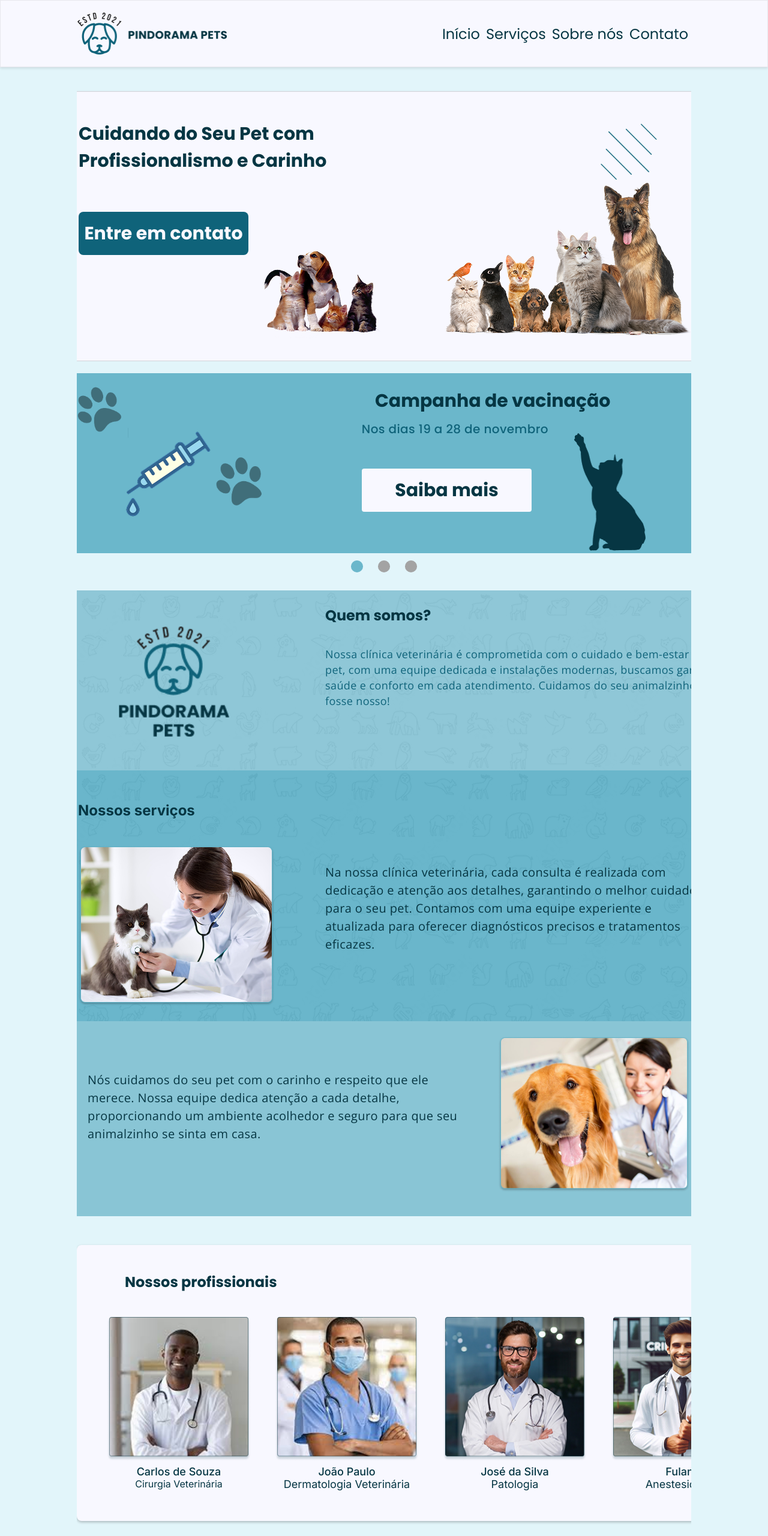
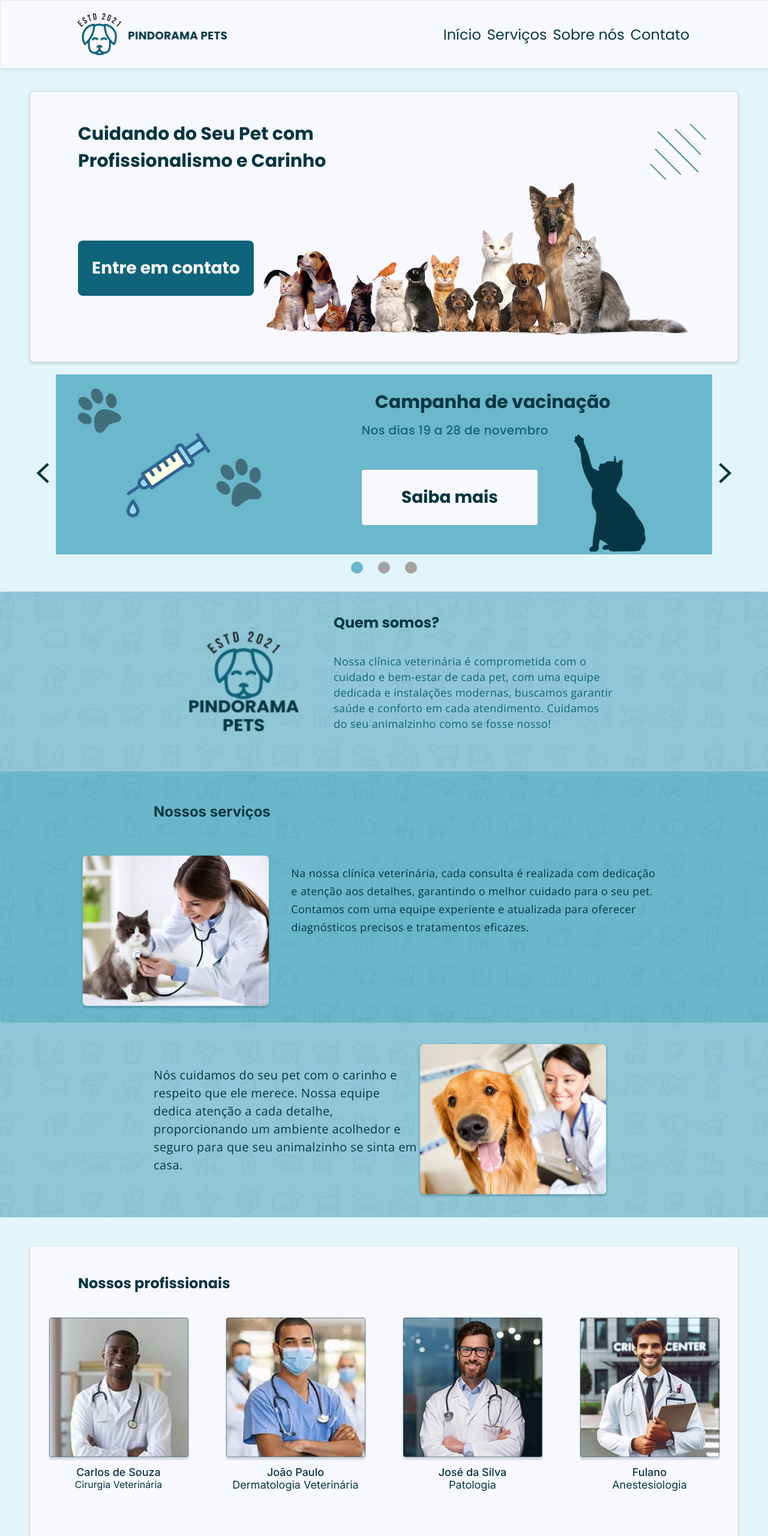
Before and after one commit to danielchien2024/projeto-Trainee-2025.01, a plain HTML site: page index.html in a window 1280 px wide. Shown: the top 2560 px of the page at 60% size. Drawn offline with nearby package versions, Linux system fonts and the light colour scheme.

Commit message:
atualização

```diff
--- a/css/banner-central.css
+++ b/css/banner-central.css
@@ -2,76 +2,66 @@
   position: relative;
   display: flex;
   justify-self: center;
-  justify-content: space-between;
-  width: 73.75rem;
+  width: 100%;
+  max-width: 73.75rem;
   height: 28.125rem;
-  flex: 1;
   border-radius: 0.5rem;
   margin-top: 9.5rem;
   border: 1px solid rgba(0, 0, 0, 0.15);
   background: #f8f8ff;
   box-shadow: 0px 2px 4px 0px rgba(0, 0, 0, 0.15);
 }
-
-#container-texto {
-  flex-basis: 40%;
+#bannercentral .container {
+  width: 86.45%;
+  display: grid;
+  grid-template-columns: 1fr 1fr 1fr;
+  grid-template-rows: auto auto;
 }
 
-.botao {
-  text-decoration: none;
-  display: flex;
-  width: 17.6875rem;
-  height: 4.5rem;
-  padding: 0.625rem 0.3125rem;
-  justify-content: center;
-  align-items: center;
-  gap: 0.625rem;
-  flex-shrink: 0;
+#titulo-banner-central {
+  width: 100%;
+  max-width: 26.25rem;
+  padding-top: 3rem;
+  grid-column: 1/4;
+  color: #063643;
 }
 
 .btn-banner-central {
-  position: absolute;
-  left: 5rem;
-  bottom: 11rem;
+  grid-row: 2;
+
   border-radius: 0.5rem;
   background: #0f637a;
   color: #f8f8ff;
 }
 
-#titulo-banner-central {
-  position: absolute;
-  left: 5rem;
-  top: 3rem;
-  max-width: 26.25rem;
-  color: #063643;
+#animais {
+  position: relative;
+  grid-column: 2/4;
+  grid-row: 2;
 }
 
-#container-imagem {
-  flex-basis: 60%;
-}
-
-#animais1 {
+#animais #animais1 {
   position: absolute;
-  right: 5.44rem;
-  top: 9.44rem;
+  bottom: 2.72rem;
+  right: 8.31rem;
   width: 25rem;
   height: 15.9715rem;
   flex-shrink: 0;
 }
 
-#animais2 {
+#animais #animais2 {
   position: absolute;
-  left: 23.94rem;
-  top: 15.69rem;
+  bottom: 2.44rem;
+  right: 32.31rem;
   width: 12.5rem;
   height: 10rem;
   flex-shrink: 0;
 }
 
-#gatocinza {
+#animais #gatocinza {
   position: absolute;
-  left: 55rem;
-  top: 14.69rem;
+  bottom: 2.69rem;
+  right: 0;
   width: 13.75rem;
   height: 10.74331rem;
   flex-shrink: 0;
@@ -79,9 +69,27 @@
 
 #waveform {
   position: absolute;
-  left: 56.06rem;
   top: 0;
+  right: 0;
   width: 200px;
   height: 200px;
   flex-shrink: 0;
 }
+@media (max-width: 1150px) {
+  #animais #animais2 {
+    display: none;
+  }
+}
+@media (max-width: 950px) {
+  #animais #animais1 {
+    display: none;
+  }
+}
+@media (max-width: 600px) {
+  #bannercentral #waveform {
+    display: none;
+  }
+  #animais #gatocinza {
+    display: none;
+  }
+}
--- a/css/equipe.css
+++ b/css/equipe.css
@@ -1,51 +1,66 @@
 #nossos-profissionais {
   position: relative;
   margin: 3rem auto;
-  width: 73.75rem;
-  height: 28.75rem;
-  flex-shrink: 0;
+  max-width: 90%;
+  max-width: 73.75rem;
+  height: auto;
+  min-height: 28.75rem;
   border-radius: 0.5rem;
   background: #f8f8ff;
-  box-shadow: 0rem 0.125rem 0.25rem 0rem rgba(0, 0, 0, 0.25);
+  box-shadow: 0 0.125rem 0.25rem rgba(0, 0, 0, 0.25);
+  padding: 2.75rem 0;
 }
 
 #titulo-nossos-profissionais {
-  position: absolute;
-  left: 5rem;
-  top: 2.75rem;
   color: #063643;
-  font-weight: 700;
+  margin-bottom: 2.5rem;
+  padding-left: 5rem;
 }
 
 #medicos {
-  display: flex;
-  justify-content: center;
-  gap: 2.5rem;
-  position: absolute;
-  justify-items: center;
-  top: 7.5rem;
-  width: 73.75rem;
-  height: 21.25rem;
+  display: grid;
+  max-width: 100%;
+  grid-template-columns: repeat(4, 1fr); /* 4 por padrão */
+  height: 100%;
+}
+
+.medicos-individual {
+  text-align: center;
 }
 
 .foto-medico {
-  width: 15rem;
-  height: 15rem;
-  flex-shrink: 0;
+  width: 100%;
+  max-width: 15rem;
+  aspect-ratio: 1 / 1;
+  object-fit: cover;
   border-radius: 0.25rem;
+  margin: 0 auto;
 }
 
 .nome-medico {
-  display: flex;
-  justify-content: center;
   color: #063643;
   font-family: Inter;
   font-weight: 500;
 }
 
 .especializacao-medico {
-  display: flex;
-  justify-content: center;
+  font-family: Inter;
   color: #063643;
-  font-family: Inter;
 }
+/* Responsivo: 2 médicos por linha em telas menores */
+@media (max-width: 968px) {
+  #nossos-profissionais {
+    width: 80%;
+  }
+  #medicos {
+    grid-template-columns: repeat(2, 1fr);
+    gap: 1.5rem;
+  }
+  .foto-medico {
+    min-width: 10.375rem;
+    min-height: 10.375rem;
+  }
+}
+
+@media (max-width: 450px) {
+}
--- a/css/header.css
+++ b/css/header.css
@@ -2,6 +2,10 @@ nav {
   position: fixed;
   top: 0;
   width: 100%;
+  max-width: 120rem;
+  margin: 0 auto;
+  left: 0;
+  right: 0;
   height: 7rem;
   border: 1px solid rgba(85, 85, 85, 0.1);
   background: #f8f8ff;
@@ -13,6 +17,7 @@ nav {
 #conteudo-header {
   display: grid;
   grid-template-columns: auto auto;
+  justify-self: center;
   align-items: center;
   width: 100%;
   max-width: 73.75rem;
@@ -37,8 +42,9 @@ nav {
   #logo {
     display: none;
   }
-  #botoes-header {
-    justify-content: center;
+  #conteudo-header {
+    max-width: 100%; /* NOVO: faz o container ocupar toda a largura */
+    padding: 0 1rem; /* opcional: adiciona espaço nas laterais */
   }
 }
 .botaoheader {
--- a/css/quem-somos.css
+++ b/css/quem-somos.css
@@ -1,72 +1,77 @@
 #quadro_azul {
+  display: grid;
   justify-self: center;
   margin-top: 1.875rem;
-  width: 120rem;
+  width: 100%;
+  max-width: 120rem;
 }
+/* DIV "QUEM SOMOS" */
 
-/* DIV "QUEM SOMOS" */
 #quem_somos {
-  display: flex;
-  position: relative;
-  width: 120rem;
-  height: 18.75rem;
+  width: 100%;
+  max-width: 120rem;
+  min-height: 18.75rem;
+  height: auto;
+
   flex-shrink: 0;
   border-radius: 0.125rem 0.125rem 0rem 0rem;
   background: #89c5d5;
-  background-image: url("/img/banner_descricao/fundo-animais-icons\ 2.png");
+  background-image: url("/img/banner_descricao/fundo-animais-icons\ 3.png");
   background-size: auto;
   background-repeat: repeat;
-  background-position: top;
+  background-position: center bottom;
 }
+#quem_somos .container {
+  width: 60%;
+  display: grid;
+  grid-template-columns: 1fr 2fr;
+  grid-template-rows: auto auto;
+}
+#titulo-quem-somos {
+  display: flex;
+  align-self: center;
+  grid-column: 2;
 
-#titulo-quem-somos {
-  position: absolute;
-  left: 53.875rem;
-  top: 1.5rem;
   color: #063643;
-  font-weight: 700;
 }
+#texto-quem-somos {
+  grid-column: 2;
+  max-width: 43.6875rem;
 
-#texto-quem-somos {
-  position: absolute;
-  top: 5.8125rem;
-  left: 53.875rem;
-  width: 43.6875rem;
   color: #0f637a;
   font-family: Open Sans;
   line-height: 1.625rem;
   letter-spacing: 0.025rem;
 }
-
 #imagens-quem_somos {
-  position: absolute;
-  left: 28.6875rem;
+  grid-row: 1/3;
+  display: flex;
+  flex-wrap: wrap;
+  justify-self: center;
+  place-content: center;
   width: 18.75rem;
   height: 18.75rem;
   flex-shrink: 0;
 }
-
 #logo-icon {
-  position: absolute;
-  top: 3.775rem;
-  left: 5.50125rem;
   width: 7.747rem;
   height: 7.14256rem;
   flex-shrink: 0;
 }
-
 #logo-name {
-  position: absolute;
-  left: 3.650625rem;
-  bottom: 3.465rem;
   width: 11.5335rem;
   height: 3.410625rem;
   flex-shrink: 0;
 }
+/* INICIO DOS PRODUTOS
+----
+----
+----
+---- */
 #produto1 {
-  position: relative;
-  width: 120rem;
-  height: 26.13rem;
+  min-height: 26.13rem;
+  height: auto;
+
   flex-shrink: 0;
   background-color: #63b3c9;
   background-image: url("/img/banner_descricao/fundo-animais-icons\ 2.png");
@@ -74,22 +79,45 @@
   background-repeat: repeat;
   background-position: top;
 }
+#titulo-produto1 {
+  width: 100%;
+  height: 7.31rem;
+}
+
+#titulo-produto1 .container {
+  width: 60%;
+  display: flex;
+  align-items: center;
+}
 
 #titulo-produto {
-  width: 12.4375rem;
-  position: absolute;
-  top: 3.25rem;
-  left: 28.125rem;
+  padding-top: 1rem;
+  max-width: 12.4375rem;
+
   color: #063643;
   font-family: Inter;
-  font-weight: 700;
+}
+
+#imagem-texto-produto1 {
+  min-height: 18.75rem;
+  height: auto;
+  width: 100%;
+}
+
+#imagem-texto-produto1 .container {
+  min-height: 18.75rem;
+  height: auto;
+  display: grid;
+  grid-template-columns: 1fr 2fr;
 }
 
 #texto-produto {
-  position: absolute;
-  left: 53.875rem;
-  bottom: 7.0625rem;
-  width: 38.75rem;
+  max-width: 38.75rem;
+  grid-column: 2;
+  align-self: start;
+  padding-top: 2.31rem;
+  padding-left: 1rem;
+
   color: #063643;
   font-family: Open Sans;
   line-height: 1.875rem;
@@ -97,25 +125,40 @@
 }
 
 #doutora-gato {
-  position: absolute;
-  left: 28.125rem;
-  bottom: 1.5625rem;
+  grid-row: 1;
+  align-self: center;
+  justify-self: end;
+  width: 20rem;
+  height: 16.25rem;
+  flex-shrink: 0;
+  margin-right: 1rem;
 }
 
+/* PRODUTO 2
+---
+---
+--- */
+
 #produto2 {
-  position: relative;
-  width: 120rem;
-  height: 20.3125rem;
+  min-height: 20.3125rem;
+  height: auto;
+
   flex-shrink: 0;
-  margin: 0 auto;
   border-radius: 0.125rem 0.125rem 0rem 0rem;
   background: #89c5d5;
+  background-image: url("/img/banner_descricao/fundo-animais-icons\ 3.png");
+  background-size: auto;
+  background-repeat: repeat;
+  background-position: center bottom;
 }
-
+#produto2 .container {
+  width: 60%;
+  display: grid;
+  grid-template-columns: 4fr 3fr;
+  align-items: center;
+}
 #doutora-cachorro {
-  position: absolute;
-  top: 1.5625rem;
-  right: 28.125rem;
+  grid-column: 2;
   width: 20rem;
   height: 16.25rem;
   flex-shrink: 0;
@@ -123,12 +166,43 @@
 }
 
 #texto-produto2 {
-  position: absolute;
-  top: 5.1875rem;
-  left: 29.125rem;
-  width: 38.75rem;
+  max-width: 38.75rem;
+  padding: 1rem 0;
   color: #063643;
   font-family: Open Sans;
   line-height: 1.875rem;
   letter-spacing: 0.025rem;
 }
+@media (max-width: 1200px) {
+  #quem_somos .container {
+    width: 80%;
+  }
+  #titulo-produto1 .container {
+    width: 80%;
+  }
+  #texto-produto {
+    padding-top: 0;
+  }
+  #produto2 .container {
+    width: 80%;
+  }
+  #quadro_azul p {
+    padding-bottom: 1rem;
+  }
+}
+@media (max-width: 800px) {
+  #quadro_azul img {
+    display: none;
+  }
+  #imagens-quem_somos {
+    display: none;
+  }
+  #quem_somos .container {
+    grid-template-rows: auto auto;
+  }
+  #quadro_azul p,
+  h3 {
+    text-align: justify;
+    grid-column: 1/3;
+  }
+}
--- a/css/style.css
+++ b/css/style.css
@@ -1,16 +1,13 @@
 * {
   margin: 0;
   padding: 0;
-  box-sizing: border-box;
 }
+
 body {
   font-family: Poppins, Open Sans;
   background: #e2f5fa;
-  /* min-height: 100vh;
-  display: flex;
-  flex-direction: column;
-  overflow-x: hidden; */
 }
+
 h1 {
   text-decoration: none;
   display: flex;
@@ -20,6 +17,7 @@ h1 {
   font-weight: 700;
   line-height: normal;
 }
+
 h2 {
   font-family: Poppins;
   font-size: 1.5rem;
@@ -51,19 +49,32 @@ p {
   font-weight: 400;
   line-height: normal;
 }
+
 .bold {
   font-weight: 700;
 }
+
 .container {
-  /* display: flex;
-  justify-content: center;
-  align-items: center; */
+  margin: 0 auto;
   width: 80%;
-  max-width: 1920px;
+  max-width: 120rem;
   height: 100%;
   margin: auto;
-  overflow: hidden;
 }
-main {
-  width: 100%;
+
+.botao {
+  text-decoration: none;
+  display: flex;
+  width: 17.6875rem;
+  height: 4.5rem;
+
+  font-size: 1.75rem;
+  font-style: normal;
+  font-weight: 700;
+  line-height: normal;
+  padding: 0.625rem 0.3125rem;
+  justify-content: center;
+  align-items: center;
+  gap: 0.625rem;
+  flex-shrink: 0;
 }
--- a/index.html
+++ b/index.html
@@ -33,6 +33,7 @@
 </head>
 
 <body>
+
 	<nav>
 		<div class="container">
 
@@ -56,20 +57,19 @@
 	</nav>
 
 	<main>
+		<section id="bannercentral">
 			<div class="container">
-			<section id="bannercentral">
-				<div id="container-texto">
 				<h1 id="titulo-banner-central">Cuidando do Seu Pet com Profissionalismo e Carinho</h1>
-					<h1><a href="/" class="botao btn-banner-central">Entre em contato</a></h1>
+				<a href="/" class="botao btn-banner-central">Entre em contato</a>
+				<div id="animais">
+					<img id="animais2" src="/img/banner1/animais2.png" alt="Mais cães e gatos" />
+					<img id="animais1" src="/img/banner1/animais1.png" alt="Cães e gatos" />
+					<img id="gatocinza" src="/img/banner1/gato.png" alt="Gato" />
 				</div>
-				<div id="container-imagem">
-					<img id="animais1" src="/img/banner1/animais1.png" alt="Cães e gatos" />
-					<img id="animais2" src="/img/banner1/animais2.png" alt="Mais cães e gatos" />
-					<img id="gatocinza" src="/img/banner1/gato.png" alt="Gato" />
+			</div>
 			<img id="waveform" src="/img/banner1/Waveform.png" alt="Forma" />
-				</div>
+
 		</section>
-		</div>
 
 		<div class="container">
 			<section id="carrossel-container">
@@ -89,7 +89,7 @@
 						<div class="slide slide1">
 							<h1 id="tituloslide1">Campanha de vacinação</h1>
 							<p id="textoslide1">Nos dias 19 a 28 de novembro</p>
-							<h1><a class="botao btn-slide1" href="/">Saiba mais</a></h1>
+							<a class="botao btn-slide1" href="/">Saiba mais</a>
 							<img src="/img/carrossel/ciringa.png" id="ciringa" alt="ciringa" />
 							<img src="/img/carrossel/pata1.png" id="pata1" alt="pata 1" />
 							<img src="/img/carrossel/pata2.png" id="pata2" alt="pata 2" />
@@ -102,7 +102,7 @@
 								Dê um lar cheio de amor a quem só quer te fazer feliz! Adote
 								um amigo de quatro patas e transforme sua vida e a dele.
 							</p>
-							<h1><a class="botao btn-slide2" href="/">Saiba mais</a></h1>
+							<a class="botao btn-slide2" href="/">Saiba mais</a>
 							<img id="cachorrofeliz" src="/img/carrossel/cachorro.png" alt="Cachorro Sorridente" />
 							<img id="gato_lado" src="/img/carrossel/gato_lado.png" alt="Gato" />
 						</div>
@@ -115,7 +115,7 @@
 								Nossa clínica dispõe do serviço de higiene para seu Pet
 								permanecer limpo, cheiroso e longe de parasitas.
 							</p>
-							<h1><a class="botao btn-slide3" href="/">Saiba mais</a></h1>
+							<a class="botao btn-slide3" href="/">Saiba mais</a>
 							<img id="gato_banho" src="/img/carrossel/gato_banho.png" alt="Gato de toalha" />
 							<img id="guarda_chuva" src="/img/carrossel/guarda_chuva.png" alt="Guarda Chuva" />
 						</div>
@@ -130,14 +130,14 @@
 			</section>
 		</div>
 
-		<div class="container">
 		<section id="quadro_azul">
 			<div id="quem_somos">
+				<div class="container">
 					<div id="imagens-quem_somos">
 						<img id="logo-icon" src="/img/logo/logo-icon.png" alt="Ícone da Logo" />
 						<img id="logo-name" src="/img/logo/Logo-name.png" alt="Nome da Logo" />
 					</div>
-					<h2 id="titulo-quem-somos">Quem somos?</h2>
+					<h2 class="bold" id="titulo-quem-somos">Quem somos?</h2>
 					<p id="texto-quem-somos">
 						Nossa clínica veterinária é comprometida com o cuidado e bem-estar
 						de cada pet, com uma equipe dedicada e instalações modernas,
@@ -145,17 +145,31 @@
 						do seu animalzinho como se fosse nosso!
 					</p>
 				</div>
+			</div>
+
+
 			<div id="produto1">
-					<h2 id="titulo-produto">Nossos serviços</h2>
-					<h3 id="texto-produto">
+				<div id="titulo-produto1">
+					<div class="container">
+						<h2 class="bold" id="titulo-produto">Nossos serviços</h2>
+					</div>
+				</div>
+				<div id="imagem-texto-produto1">
+					<div class="container">
+						<p id="texto-produto">
 							Na nossa clínica veterinária, cada consulta é realizada com
 							dedicação e atenção aos detalhes, garantindo o melhor cuidado para
 							o seu pet. Contamos com uma equipe experiente e atualizada para
 							oferecer diagnósticos precisos e tratamentos eficazes.
-					</h3>
+						</p>
 						<img id="doutora-gato" src="/img/banner_descricao/doutora-gato.png" alt="Veterinária consultando um gato" />
 					</div>
+				</div>
+
+			</div>
+
 			<div id="produto2">
+				<div class="container">
 					<h3 id="texto-produto2">
 						Nós cuidamos do seu pet com o carinho e respeito que ele merece.
 						Nossa equipe dedica atenção a cada detalhe, proporcionando um
@@ -164,12 +178,11 @@
 					</h3>
 					<img id="doutora-cachorro" src="/img/banner_descricao/doutora-cachorro.png" alt="Veterinária consultando um cachorro" />
 				</div>
+			</div>
 		</section>
-		</div>
 
-		<div class="container">
 		<section id="nossos-profissionais">
-				<h2 id="titulo-nossos-profissionais">Nossos profissionais</h2>
+			<h2 class="bold" id="titulo-nossos-profissionais">Nossos profissionais</h2>
 			<div id="medicos">
 				<div class="medicos-individual">
 					<img class="foto-medico" src="/img/profissionais/carlos.png" alt="Carlos" />
@@ -193,9 +206,7 @@
 				</div>
 			</div>
 		</section>
-		</div>
 
-		<div class="container">
 		<section id="carousel-avaliacao">
 			<div class="carousel-container-avaliacao">
 				<!--CONTEÚDO SLIDE 1 -->
@@ -383,9 +394,7 @@
 				</button>
 			</div>
 		</section>
-		</div>
 
-		<div class="container">
 
 		<section id="contato">
 			<h2 id="titulo-contato">Entre em contato</h2>
@@ -427,43 +436,45 @@
 						<p><label for="/">Mensagem</label></p>
 						<textarea class="input-form" name="mensagem" id="mensagem" rows="5" cols="40"></textarea>
 
-							<h1><a class="botao btn-formulario" href="/">Enviar</a></h1>
+						<a class="botao btn-formulario" href="/">Enviar</a>
 
 					</form>
 				</div>
 			</div>
 		</section>
-		</div>
+
 
 		<footer>
 			<div class="container">
 				<div id="footer">
 					<div id="logo">
-						<img src="/img/logo/logo-icon.png" alt="Ícone da logo">
-						<img src="/img/logo/Logo-name.png" alt="Nome da Logo">
+						<img id="logo-icon-footer" src="/img/logo/logo-icon.png" alt="Ícone da logo">
+						<img id="logo-name-footer" src="/img/logo/Logo-name.png" alt="Nome da Logo">
 					</div>
-					<div id="texto-footer-01">
+					<div class="texto-footer" id="texto-footer-01">
 						<p class="texto-detalhes bold">NOSSOS SERVIÇOS</p>
 						<p class="texto-detalhes">SOBRE NÓS</p>
-						<p class="texto-detalhes">TERMOS DE COMPROMISSO</p>
+						<p class="texto-detalhes">CONSULTA VETERINARIA</p>
 						<p class="texto-detalhes">NOSSOS SERVIÇOS</p>
 					</div>
-					<div id="texto-footer-02">
-						<p class="texto-detalhes bold">NOSSOS SERVIÇOS</p>
+					<div class="texto-footer" id="texto-footer-02">
+						<p class="texto-detalhes bold">INSTITUCIONAL</p>
 						<p class="texto-detalhes">PROGRAMA DE ADOÇÃO</p>
-						<p class="texto-detalhes">CONSULTA VETERINÁRIA</p>
-						<p class="texto-detalhes">DSADASDASD</p>
+						<p class="texto-detalhes">TERMOS DE COMPROMISSO</p>
+						<p class="texto-detalhes">UNECT JR</p>
 					</div>
-					<div id="texto-footer-03">
+					<div class="texto-footer" id="texto-footer-03">
 						<p class="texto-detalhes bold">NOSSOS CONTATOS</p>
+						<div id="imagens-footer">
 							<img src="/img/formulario/icon-whatsapp.png" alt="Whatsapp">
 							<img src="/img/formulario/icon-instagram.png" alt="Instagram">
 							<img src="/img/formulario/icon-face.png" alt="Facebook">
 						</div>
-					<!-- <div id="frame54">
-						<p>PINDORAMA CLINICA VETERINARIA 2024©  - Todos os direitos reservados </p>
-					</div> -->
 					</div>
+				</div>
+			</div>
+			<div id="frame54">
+				<p class="texto-detalhes bold">PINDORAMA CLINICA VETERINARIA 2024© - Todos os direitos reservados</p>
 			</div>
 		</footer>
 
```
Also changed, not shown: css/avaliacoes.css (+8 -5 lines), css/contato.css (+34 -13 lines), css/footer.css (+36 -8 lines). Lines whose indentation alone changed are shown as unchanged.
